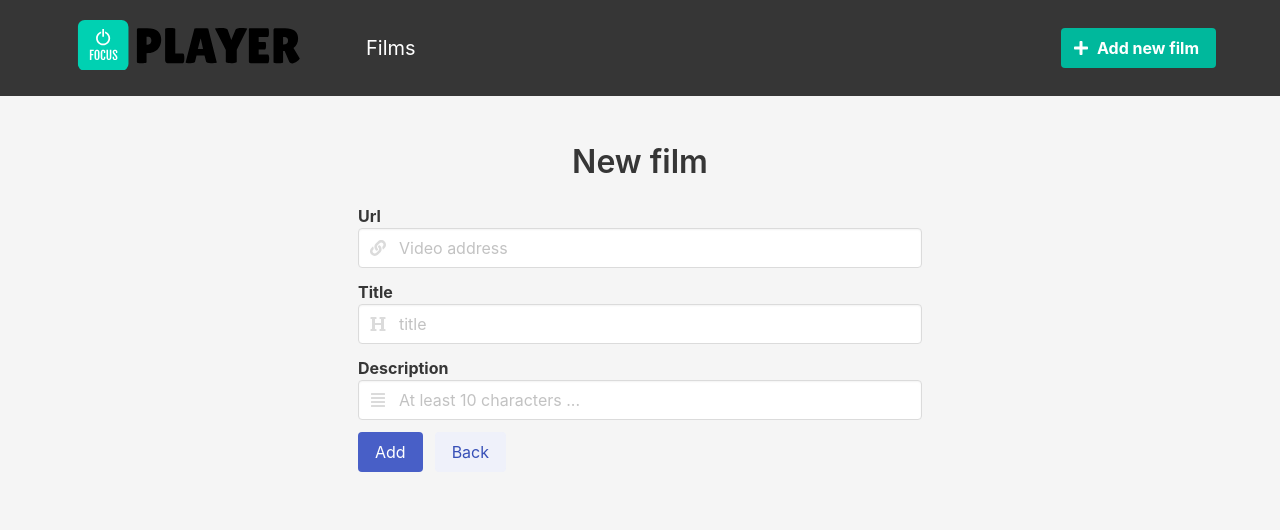
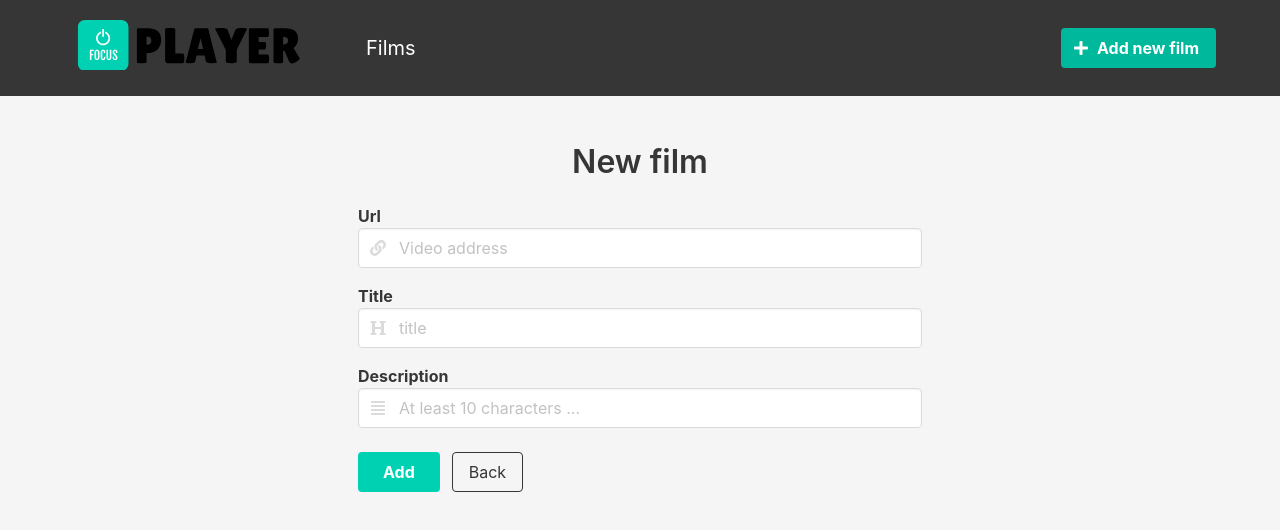
Before and after one commit to kargeb/focus-player, a React (Create React App) app: page /add-film in a window 1280 px wide. Shown: the top 530 px of the page. Built offline with nearby package versions, Linux system fonts and the light colour scheme; no server answers.

Commit message:
better add film layout

```diff
--- a/src/components/addFilm/AddFilm.js
+++ b/src/components/addFilm/AddFilm.js
@@ -56,7 +56,7 @@ const AddFilm = () => {
               >
                 {({ values, errors, touched, handleChange, handleBlur, handleSubmit }) => (
                   <form onSubmit={handleSubmit}>
-                    <div className="field">
+                    <div className="field mb-4">
                       <label className="label" htmlFor="video_url">
                         Url
                         <div className="control has-icons-left">
@@ -79,7 +79,7 @@ const AddFilm = () => {
                         <p className="help is-danger">{errors.video_url}</p>
                       )}
                     </div>
-                    <div className="field">
+                    <div className="field mb-4">
                       <label className="label" htmlFor="title">
                         Title
                         <div className="control has-icons-left">
@@ -102,7 +102,7 @@ const AddFilm = () => {
                       )}
                     </div>
 
-                    <div className="field">
+                    <div className="field mb-4">
                       <label className="label" htmlFor="description">
                         Description
                         <div className="control has-icons-left">
@@ -124,11 +124,13 @@ const AddFilm = () => {
                         <p className="help is-danger">{errors.description}</p>
                       )}
                     </div>
-                    <div className="field is-grouped">
+                    <div className="field is-grouped mt-5">
                       <div className="control">
                         <button
                           type="submit"
-                          className={`button is-link ${addFilmLoading && 'is-loading'}`}
+                          className={`button is-primary ${
+                            addFilmLoading && 'is-loading'
+                          } px-5 has-text-weight-bold`}
                           disabled={addFilmLoading}
                         >
                           Add
@@ -137,7 +139,7 @@ const AddFilm = () => {
                       <div className="control">
                         <button
                           type="button"
-                          className="button is-link is-light"
+                          className="button is-dark is-outlined"
                           onClick={() => history.goBack()}
                         >
                           Back
```
